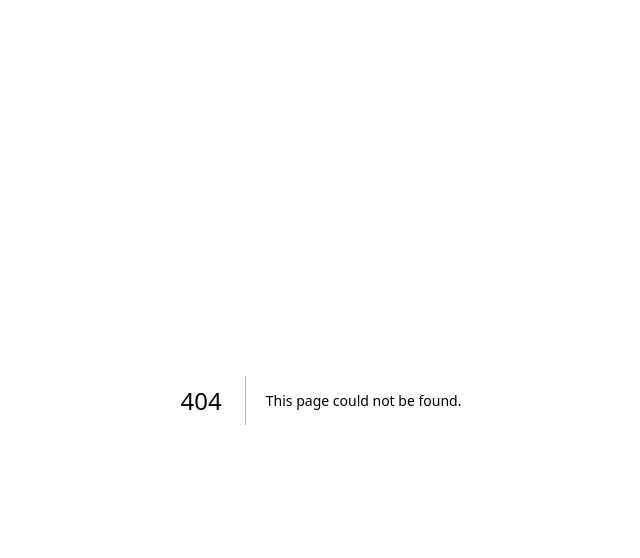
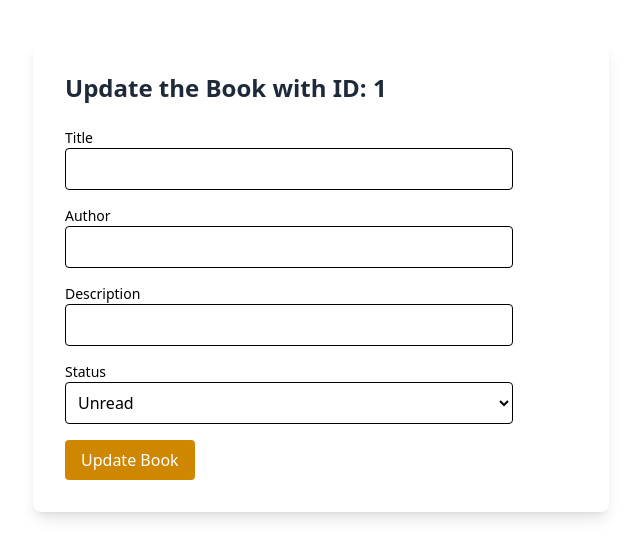
Before and after one commit to karmilan/bookly, a Next.js app: page /edit-book/1 in a window 1280 px wide. Before the commit this address had no page. Shown: the top 558 px of the page, without its empty margins (319-959 px from the left). Built offline with nearby package versions, Linux system fonts and the light colour scheme.

Commit message:
Add edit func and delete func

```diff
--- a/app/add-book/[id]/page.tsx
+++ b/app/add-book/[id]/page.tsx
@@ -3,10 +3,12 @@
 import AddForm from "@/components/AddForm";
 import { addBook } from "@/lib/addBook";
 import { Book } from "@/types/data";
+import { useRouter } from "next/navigation";
 import { use, useState } from "react";
 
 const Page = ({ params }: { params: { id: number } }) => {
   const { id } = use(params);
+  const router = useRouter();
 
   const [title, setTitle] = useState<string>("");
   const [author, setAuthor] = useState<string>("");
@@ -31,6 +33,7 @@ const Page = ({ params }: { params: { id: number } }) => {
       setTitle("");
       setAuthor("");
       setDescription("");
+      router.push("/");
     } catch (err: any) {
       setError(err.message);
     }
--- /dev/null
+++ b/app/edit-book/[id]/page.tsx
@@ -0,0 +1,113 @@
+"use client";
+import EditForm from "@/components/EditForm";
+import { updateBook } from "@/lib/updateBook";
+import { Book } from "@/types/data";
+import { useRouter } from "next/navigation";
+import { use, useState } from "react";
+
+const Page = ({ params }: { params: { id: number } }) => {
+  const { id } = use(params);
+  const router = useRouter();
+
+  const [title, setTitle] = useState<string>("");
+  const [author, setAuthor] = useState<string>("");
+  const [description, setDescription] = useState<string>("");
+  const [status, setStatus] = useState<"read" | "unread">("unread");
+  const [error, setError] = useState<string | null>(null);
+  const [success, setSuccess] = useState(false);
+
+  const handleSubmit = async (e: React.FormEvent) => {
+    e.preventDefault();
+    setError(null);
+    setSuccess(false);
+
+    try {
+      const bookId = parseInt(id);
+      await updateBook(bookId, {
+        title,
+        author,
+        description,
+        status,
+      } as Book);
+      setSuccess(true);
+      router.push("/");
+      //   if (onSuccess) onSuccess();
+    } catch (err: any) {
+      setError(err.message);
+    }
+  };
+
+  return (
+    <>
+      <div className="max-w-xl mx-auto mt-10 bg-white shadow-lg rounded-lg p-8">
+        <h2 className="text-2xl font-semibold mb-6 text-gray-800">
+          Update the Book with ID: {id}
+        </h2>
+
+        {/* <form onSubmit={handleSubmit} className="max-w-md space-y-4">
+          <div>
+            <label className="block text-sm font-medium">Title</label>
+            <input
+              className="w-full p-2 border rounded"
+              value={title}
+              onChange={(e) => setTitle(e.target.value)}
+            />
+          </div>
+          <div>
+            <label className="block text-sm font-medium">Author</label>
+            <input
+              className="w-full p-2 border rounded"
+              value={author}
+              onChange={(e) => setAuthor(e.target.value)}
+            />
+          </div>
+          <div>
+            <label className="block text-sm font-medium">Description</label>
+            <input
+              className="w-full p-2 border rounded"
+              value={description}
+              onChange={(e) => setDescription(e.target.value)}
+            />
+          </div>
+          <div>
+            <label className="block text-sm font-medium">Status</label>
+            <select
+              className="w-full p-2 border rounded"
+              value={status}
+              onChange={(e) => setStatus(e.target.value as "read" | "unread")}
+              required
+            >
+              <option value="read">Read</option>
+              <option value="unread">Unread</option>
+            </select>
+          </div>
+
+          <button
+            type="submit"
+            className="px-4 py-2 bg-yellow-600 text-white rounded"
+          >
+            Update Book
+          </button>
+
+          {success && <p className="text-green-600">Book updated!</p>}
+          {error && <p className="text-red-600">Error: {error}</p>}
+        </form> */}
+        <EditForm
+          title={title}
+          author={author}
+          description={description}
+          status={status}
+          handleSubmit={handleSubmit}
+          setTitle={setTitle}
+          setAuthor={setAuthor}
+          setDescription={setDescription}
+          setStatus={setStatus}
+          success={success}
+          error={error}
+        />
+      </div>
+    </>
+  );
+};
+
+export default Page;
--- a/app/page.tsx
+++ b/app/page.tsx
@@ -4,6 +4,7 @@ import Header from "@/components/Header";
 import ProtectedRoute from "@/components/ProtectedRoute";
 import SearchFilterBar from "@/components/SearchFilterBar";
 import Button from "@/components/ui/Button";
+import { deleteBook } from "@/lib/deleteBook";
 import { getBooksByUser } from "@/lib/getBooksByUser";
 import { Book } from "@/types/data";
 import { getUserFromToken } from "@/utils/getUserFromToken";
@@ -44,6 +45,21 @@ export default function Home() {
     loadBooks();
   }, []);
 
+  // delete book function
+  const handleDelete = async (id: number) => {
+    const confirm = window.confirm(
+      "Are you sure you want to delete this book?"
+    );
+    if (!confirm) return;
+
+    try {
+      await deleteBook(id);
+      router.refresh();
+    } catch (err: any) {
+      setError(err.message);
+    }
+  };
+
   return (
     <ProtectedRoute>
       <div className="min-h-screen bg-gradient-to-br from-gray-50 via-white to-gray-100 ">
@@ -69,6 +85,7 @@ export default function Home() {
             filterValue={filterValue}
             searchQuery={searchQuery}
             books={books}
+            handleDelete={handleDelete}
           />
         </div>
       </div>
--- a/components/BooksTable.tsx
+++ b/components/BooksTable.tsx
@@ -1,6 +1,7 @@
 // "use client";
 
 import { Book } from "@/types/data";
+import { useRouter } from "next/navigation";
 import { LuSquarePen } from "react-icons/lu";
 import { RiDeleteBin6Line } from "react-icons/ri";
 
@@ -8,14 +9,17 @@ type BooksTableProps = {
   filterValue?: string;
   searchQuery?: string;
   books?: Book[];
+  handleDelete: (id: number) => void;
 };
 
 const BooksTable: React.FC<BooksTableProps> = ({
   filterValue,
   searchQuery,
   books,
+  handleDelete,
 }) => {
   const token = localStorage.getItem("token");
+  const router = useRouter();
 
   // Sample book data
   // const books = [
@@ -44,15 +48,15 @@ const BooksTable: React.FC<BooksTableProps> = ({
   //   },
   // ];
 
-  const handleEdit = (id: number) => {
-    alert(`Edit book with ID: ${id}`);
-    // Implement edit logic here
+  const handleEdit = (book: Book) => {
+    console.log("Edit book:", book);
+    router.push(`/edit-book/${book.bookid}`);
   };
 
-  const handleDelete = (id: number) => {
-    alert(`Delete book with ID: ${id}`);
-    // Implement delete logic here
-  };
+  // const handleDelete = (id: number) => {
+  //   alert(`Delete book with ID: ${id}`);
+  //   // Implement delete logic here
+  // };
 
   return (
     <div className="container">
@@ -114,14 +118,14 @@ const BooksTable: React.FC<BooksTableProps> = ({
                     </td>
                     <td className="px-6 py-4 text-sm">
                       <button
-                        onClick={() => handleEdit(book.id)}
+                        onClick={() => handleEdit(book)}
                         className="mr-2 px-4 py-2 cursor-pointer"
                       >
                         {/* Edit */}
                         <LuSquarePen className="w-4 h-4" />
                       </button>
                       <button
-                        onClick={() => handleDelete(book.id)}
+                        onClick={() => handleDelete(book.bookid)}
                         className="px-4 py-2 cursor-pointer"
                       >
                         {/* Delete */}
--- /dev/null
+++ b/components/EditForm.tsx
@@ -0,0 +1,84 @@
+import React from "react";
+
+type EditFormProps = {
+  title: string;
+  setTitle: (title: string) => void;
+  setAuthor: (author: string) => void;
+  setDescription: (description: string) => void;
+  setStatus: (status: "read" | "unread") => void;
+  author: string;
+  description: string;
+  status: "read" | "unread";
+  handleSubmit: (e: React.FormEvent) => void;
+  success?: boolean;
+  error?: string | null;
+};
+
+const EditForm: React.FC<EditFormProps> = ({
+  title,
+  author,
+  description,
+  status,
+  handleSubmit,
+  setTitle,
+  setAuthor,
+  setDescription,
+  setStatus,
+  success,
+  error,
+}) => {
+  return (
+    <>
+      <form onSubmit={handleSubmit} className="max-w-md space-y-4">
+        <div>
+          <label className="block text-sm font-medium">Title</label>
+          <input
+            className="w-full p-2 border rounded"
+            value={title}
+            onChange={(e) => setTitle(e.target.value)}
+          />
+        </div>
+        <div>
+          <label className="block text-sm font-medium">Author</label>
+          <input
+            className="w-full p-2 border rounded"
+            value={author}
+            onChange={(e) => setAuthor(e.target.value)}
+          />
+        </div>
+        <div>
+          <label className="block text-sm font-medium">Description</label>
+          <input
+            className="w-full p-2 border rounded"
+            value={description}
+            onChange={(e) => setDescription(e.target.value)}
+          />
+        </div>
+        <div>
+          <label className="block text-sm font-medium">Status</label>
+          <select
+            className="w-full p-2 border rounded"
+            value={status}
+            onChange={(e) => setStatus(e.target.value as "read" | "unread")}
+            required
+          >
+            <option value="read">Read</option>
+            <option value="unread">Unread</option>
+          </select>
+        </div>
+
+        <button
+          type="submit"
+          className="px-4 py-2 bg-yellow-600 text-white rounded"
+        >
+          Update Book
+        </button>
+
+        {success && <p className="text-green-600">Book updated!</p>}
+        {error && <p className="text-red-600">Error: {error}</p>}
+      </form>
+    </>
+  );
+};
+
+export default EditForm;
--- a/lib/api.ts
+++ b/lib/api.ts
@@ -1,9 +1,12 @@
 export async function loginUser(email: string, password: string) {
-  const res = await fetch("http://127.0.0.1:8000/api/v1/auth/login", {
-    method: "POST",
-    headers: { "Content-Type": "application/json" },
-    body: JSON.stringify({ email, password }),
-  });
+  const res = await fetch(
+    `${process.env.NEXT_PUBLIC_API_BASE_URL}/auth/login`,
+    {
+      method: "POST",
+      headers: { "Content-Type": "application/json" },
+      body: JSON.stringify({ email, password }),
+    }
+  );
 
   if (!res.ok) throw new Error("Invalid credentials");
   const data = await res.json();
--- /dev/null
+++ b/lib/deleteBook.ts
@@ -0,0 +1,16 @@
+export async function deleteBook(id: string) {
+  const res = await fetch(
+    `${process.env.NEXT_PUBLIC_API_BASE_URL}/books/${id}`,
+    {
+      method: "DELETE",
+      cache: "no-store",
+    }
+  );
+
+  if (!res.ok) {
+    const error = await res.text();
+    throw new Error(`Failed to delete book: ${error}`);
+  }
+
+  return true;
+}
--- /dev/null
+++ b/lib/updateBook.ts
@@ -0,0 +1,21 @@
+import { Book } from "@/types/data";
+
+export async function updateBook(id: number, book: Book) {
+  const res = await fetch(
+    `${process.env.NEXT_PUBLIC_API_BASE_URL}/books/${id}`,
+    {
+      method: "PUT",
+      headers: {
+        "Content-Type": "application/json",
+      },
+      body: JSON.stringify(book),
+    }
+  );
+
+  if (!res.ok) {
+    const error = await res.text();
+    throw new Error(`Failed to update book: ${error}`);
+  }
+
+  return res.json();
+}
--- a/types/data.ts
+++ b/types/data.ts
@@ -1,5 +1,5 @@
 export type Book = {
-  bookid: number;
+  bookid?: number;
   title: string;
   author: string;
   description: string;
```
